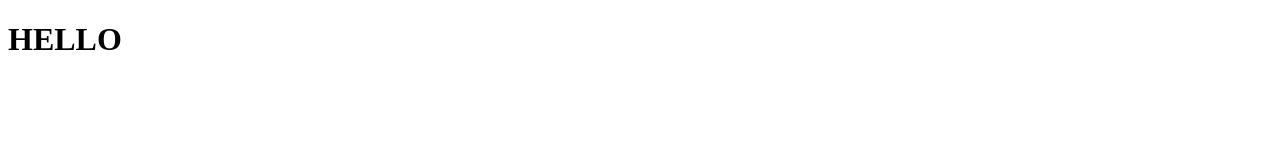
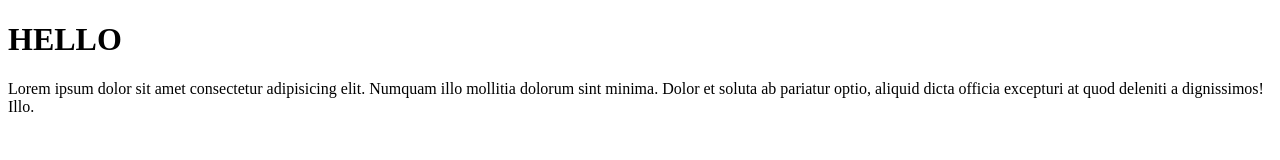
Before and after one commit to WaasteOfSpaace/thursday, a plain HTML site: page index.html in a window 1280 px wide. Drawn offline with Linux system fonts and the light colour scheme.

Commit message:
second commit

```diff
--- a/index.html
+++ b/index.html
@@ -8,5 +8,6 @@
 </head>
 <body>
     <h1>HELLO</h1>
+    <p>Lorem ipsum dolor sit amet consectetur adipisicing elit. Numquam illo mollitia dolorum sint minima. Dolor et soluta ab pariatur optio, aliquid dicta officia excepturi at quod deleniti a dignissimos! Illo.</p>
 </body>
 </html>
--- /dev/null
+++ b/style.scss
@@ -0,0 +1,7 @@
+h1 {
+    color: red;
+}
+
+p {
+    color: blue;
+}
```
